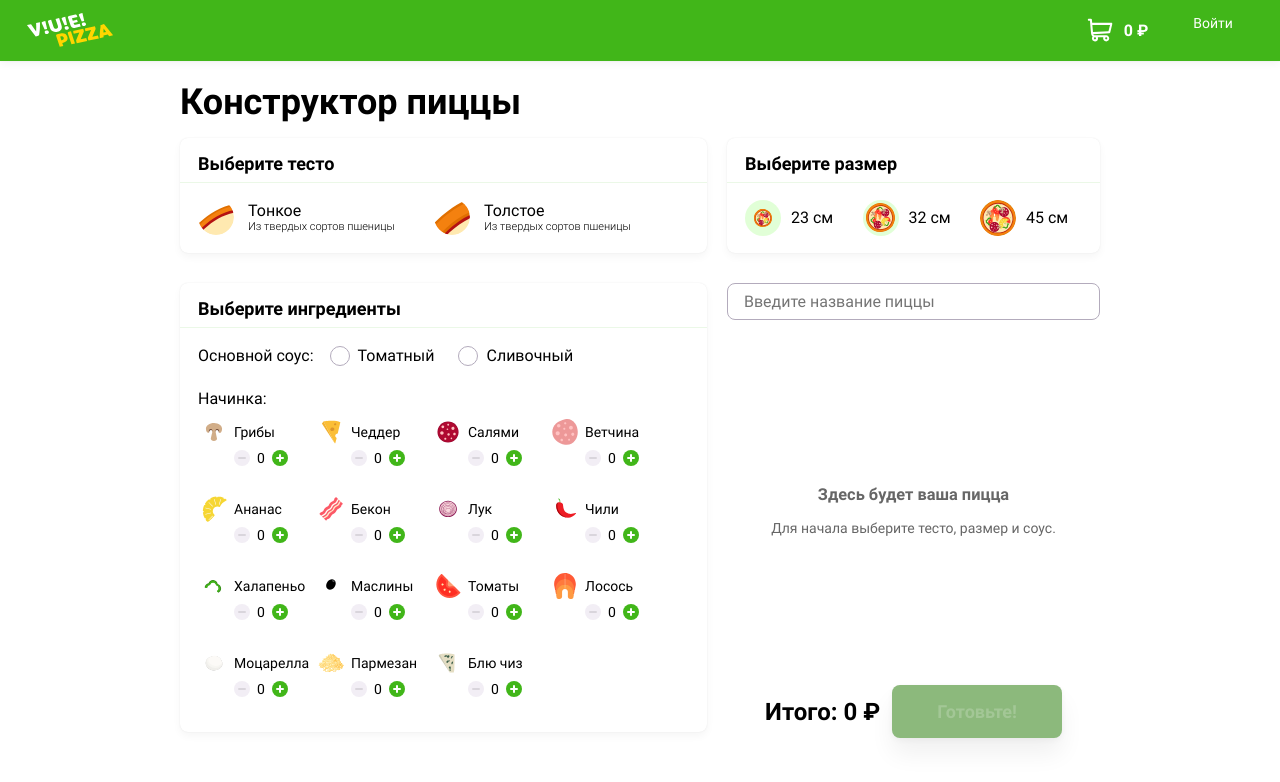
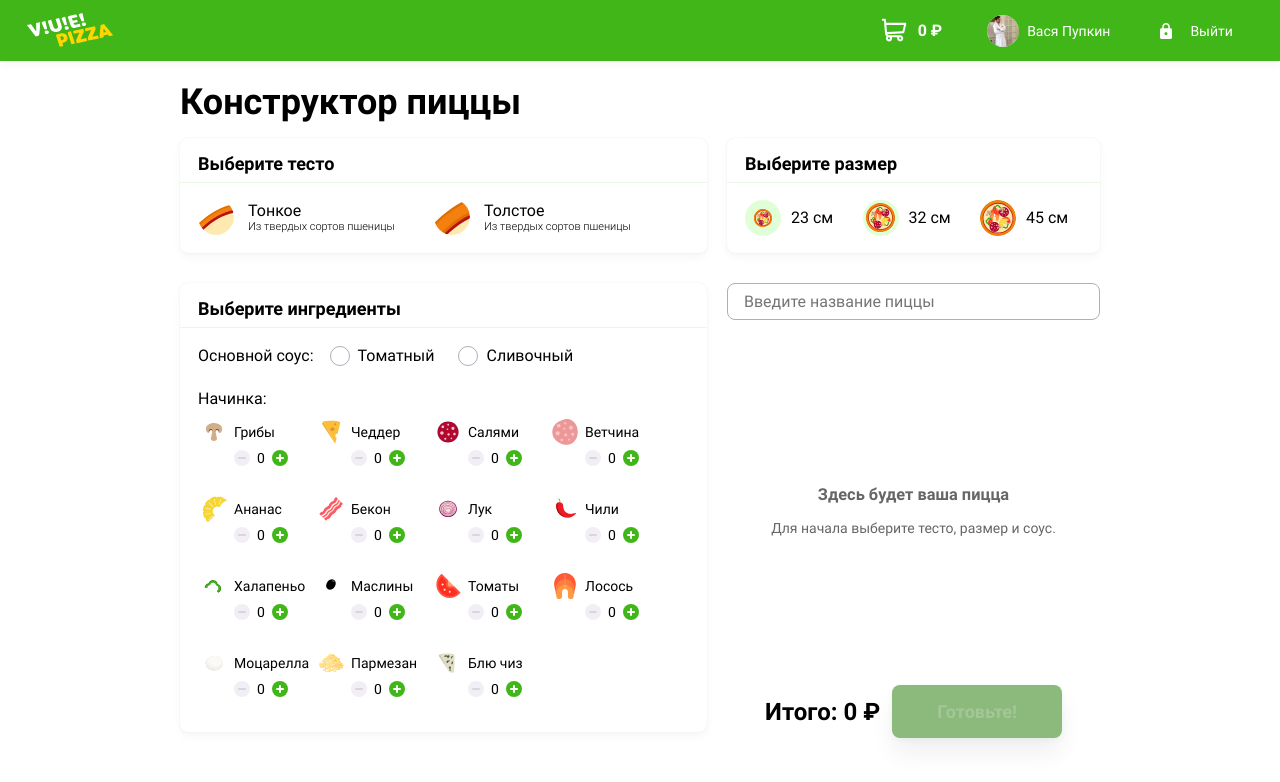
Before and after one commit to htmlacademy-vue/635515-pizza-1, a Vue app in the folder src/frontend/: page / in a window 1280 px wide. Shown: the top 782 px of the page. Built offline with nearby package versions, Linux system fonts and the light colour scheme.

Commit message:
fix: correct auth data in header

```diff
--- a/src/frontend/src/assets/scss/layout/header.scss
+++ b/src/frontend/src/assets/scss/layout/header.scss
@@ -53,6 +53,9 @@
 }
 
 .header__user {
+  display: flex;
+  align-items: center;
+
   a {
     display: block;
 
@@ -100,3 +103,35 @@
     color: $white;
   }
 }
+
+.header__logout {
+  &::before {
+    display: inline-block;
+
+    width: 32px;
+    height: 32px;
+    margin-right: 8px;
+
+    content: '';
+    vertical-align: middle;
+    background: url(~@/assets/img/login.svg) no-repeat center;
+    background-size: auto 50%;
+  }
+}
+
+
+.header__login {
+  &::after {
+    display: inline-block;
+
+    width: 32px;
+    height: 32px;
+    margin-left: 8px;
+
+    content: '';
+    vertical-align: middle;
+
+    background: url(~@/assets/img/login.svg) no-repeat center;
+    background-size: auto 50%;
+  }
+}
--- a/src/frontend/src/layouts/AppLayoutHeader.vue
+++ b/src/frontend/src/layouts/AppLayoutHeader.vue
@@ -16,28 +16,20 @@
       </router-link>
     </div>
     <HeaderCart />
-    <div class="header__user">
-      <router-link
-        class="header__login"
-        :to="{
-          name: LOGIN,
-        }"
-        ><span>Войти</span></router-link
-      >
-    </div>
+    <HeaderUser />
   </header>
 </template>
 
 <script>
 import HeaderCart from "../modules/cart/HeaderCart.vue";
-import { HOME, LOGIN } from "@/router/route-names";
+import HeaderUser from "../modules/auth/HeaderUser.vue";
+import { HOME } from "@/router/route-names";
 export default {
   name: "AppLayoutHeader",
-  components: { HeaderCart },
+  components: { HeaderCart, HeaderUser },
   data() {
     return {
       HOME,
-      LOGIN,
     };
   },
 };
--- /dev/null
+++ b/src/frontend/src/modules/auth/HeaderUser.vue
@@ -0,0 +1,45 @@
+<template>
+  <div v-if="user !== null" class="header__user">
+    <a href="user-data.html">
+      <picture>
+        <!-- TODO: correct image render -->
+        <img
+          src="~@/assets/img/users/user5.jpg"
+          alt="Василий Ложкин"
+          width="32"
+          height="32"
+        />
+      </picture>
+      <span>{{ user.name }}</span>
+    </a>
+    <a href="#" class="header__logout"><span>Выйти</span></a>
+  </div>
+  <div v-else class="header__user">
+    <router-link
+      class="header__login"
+      :to="{
+        name: LOGIN,
+      }"
+      ><span>Войти</span></router-link
+    >
+  </div>
+</template>
+
+<script>
+import { mapState } from "vuex";
+import { LOGIN } from "@/router/route-names";
+
+export default {
+  name: "HeaderUser",
+  data() {
+    return {
+      LOGIN,
+    };
+  },
+  computed: {
+    ...mapState("Auth", ["user"]),
+  },
+};
+</script>
+
+<style></style>
--- a/src/frontend/src/modules/cart/CartProduct.vue
+++ b/src/frontend/src/modules/cart/CartProduct.vue
@@ -48,7 +48,6 @@ import Counter from "@/common/components/Counter.vue";
 
 import { calculateAmount } from "@/common/helpers";
 
-// TODO: Add props for pizza builder
 export default {
   name: "CartProduct",
   components: { Counter },
--- a/src/frontend/src/store/modules/auth.store.js
+++ b/src/frontend/src/store/modules/auth.store.js
@@ -1,8 +1,10 @@
 import user from "@/static/user.json";
+
+const setupState = () => ({
+  user: { ...user },
+});
 
 export default {
   namespaced: true,
-  state: {
-    user,
-  },
+  state: setupState(),
 };
```
